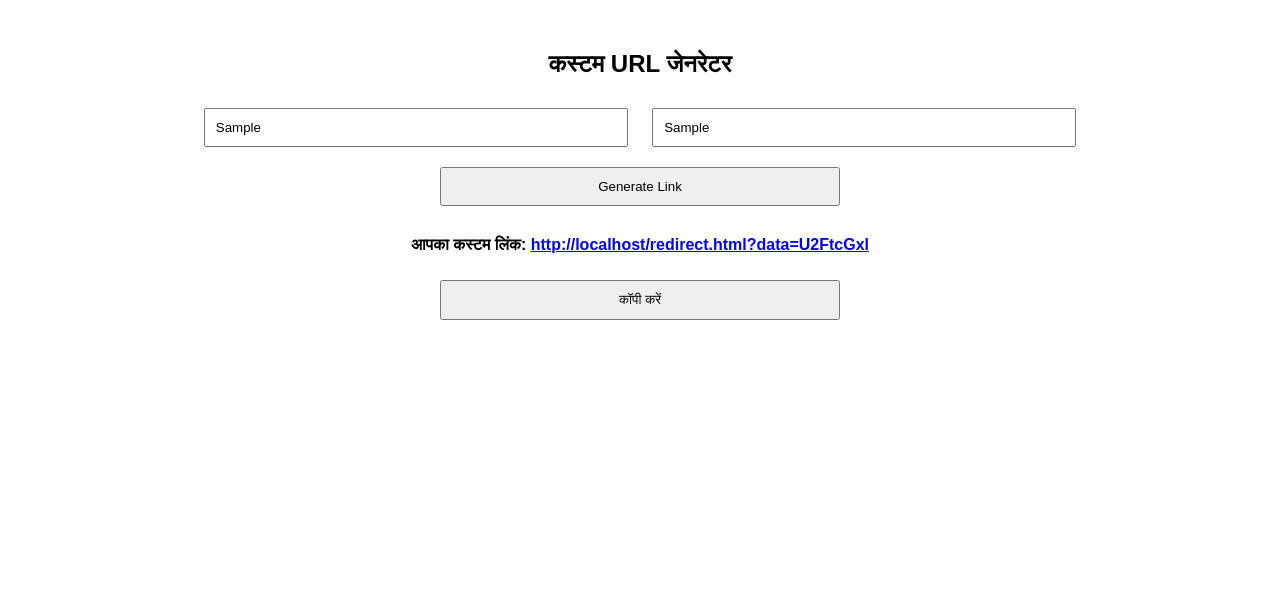
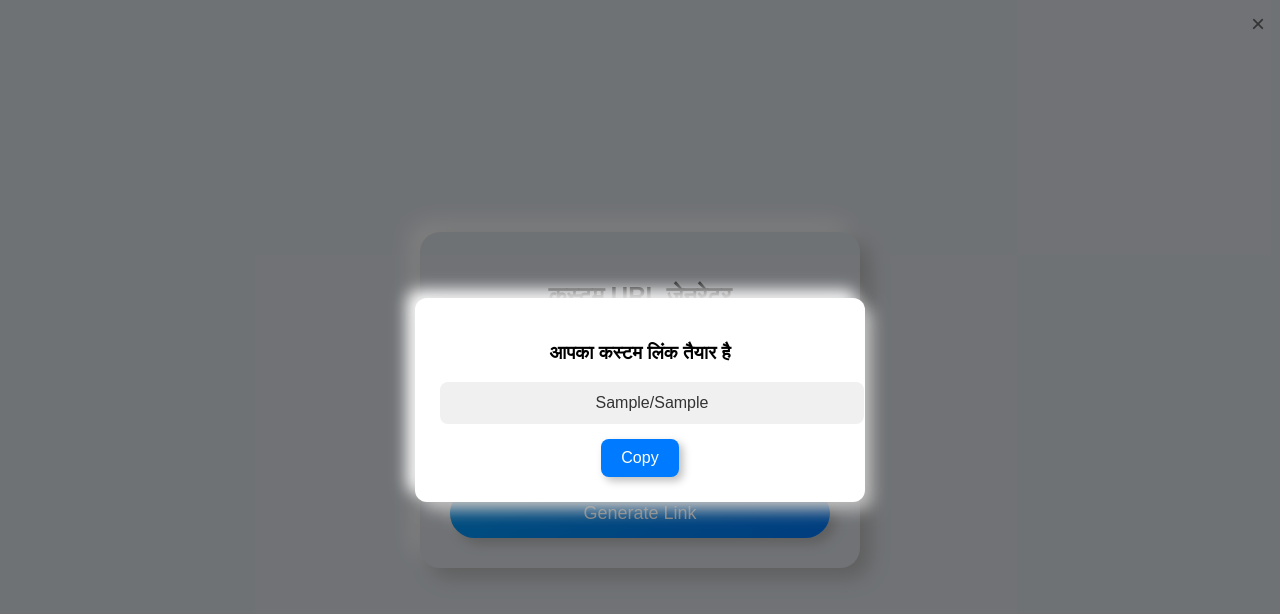
Before and after one commit to workhardparttime/Owngeneretlink, a plain HTML site: page index.html in a window 1280 px wide. Both pictures are taken after typing "Sample", "Sample" into the empty fields and a click on the button "Generate Link". Drawn offline with Linux system fonts and the light colour scheme.

Commit message:
Update index.html

```diff
--- a/index.html
+++ b/index.html
@@ -1,48 +1,196 @@
 <!DOCTYPE html>
-<html lang="en">
+<html lang="hi">
 <head>
     <meta charset="UTF-8">
     <meta name="viewport" content="width=device-width, initial-scale=1.0">
-    <title>Custom URL Generator</title>
+    <title>कस्टम URL जेनरेटर</title>
     <style>
-        body { font-family: Arial, sans-serif; text-align: center; margin: 50px; }
-        input, button { padding: 10px; margin: 10px; width: 80%; max-width: 400px; }
-        #generatedLink { margin-top: 20px; font-weight: bold; }
+        body {
+            font-family: 'Poppins', sans-serif;
+            background: #e0e5ec;
+            display: flex;
+            justify-content: center;
+            align-items: center;
+            height: 100vh;
+            margin: 0;
+        }
+
+        .container {
+            background: #e0e5ec;
+            padding: 30px;
+            border-radius: 20px;
+            box-shadow: 10px 10px 20px #bebebe, -10px -10px 20px #ffffff;
+            text-align: center;
+            width: 380px;
+        }
+
+        h2 {
+            font-size: 24px;
+            font-weight: bold;
+            color: #333;
+            margin-bottom: 20px;
+        }
+
+        .input-box {
+            display: flex;
+            align-items: center;
+            background: #e0e5ec;
+            border-radius: 30px;
+            padding: 10px;
+            margin: 10px 0;
+            box-shadow: inset 5px 5px 10px #bebebe, inset -5px -5px 10px #ffffff;
+            transition: all 0.3s ease-in-out;
+        }
+
+        input {
+            border: none;
+            outline: none;
+            background: none;
+            flex: 1;
+            padding: 12px;
+            font-size: 16px;
+            color: #333;
+        }
+
+        .tag {
+            background: #007bff;
+            color: white;
+            border: none;
+            padding: 8px 15px;
+            border-radius: 20px;
+            font-size: 14px;
+            cursor: pointer;
+            box-shadow: 2px 2px 5px #bebebe, -2px -2px 5px #ffffff;
+        }
+
+        .generate-btn {
+            background: linear-gradient(145deg, #009dff, #007bff);
+            color: white;
+            border: none;
+            padding: 14px;
+            width: 100%;
+            border-radius: 30px;
+            font-size: 18px;
+            cursor: pointer;
+            margin-top: 15px;
+            box-shadow: 6px 6px 12px #bebebe, -6px -6px 12px #ffffff;
+        }
+
+        /* पॉपअप (Modal) स्टाइल */
+        .popup {
+            display: none;
+            position: fixed;
+            left: 0;
+            top: 0;
+            width: 100%;
+            height: 100%;
+            background: rgba(0, 0, 0, 0.5);
+            justify-content: center;
+            align-items: center;
+        }
+
+        .popup-content {
+            background: #ffffff;
+            padding: 25px;
+            border-radius: 12px;
+            text-align: center;
+            width: 80%;
+            max-width: 400px;
+            box-shadow: 8px 8px 16px #bebebe, -8px -8px 16px #ffffff;
+            animation: fadeIn 0.3s ease-in-out;
+        }
+
+        @keyframes fadeIn {
+            from { opacity: 0; transform: scale(0.9); }
+            to { opacity: 1; transform: scale(1); }
+        }
+
+        .close {
+            position: absolute;
+            top: 10px;
+            right: 15px;
+            font-size: 24px;
+            cursor: pointer;
+            color: #333;
+        }
+
+        .popup-content input {
+            width: 100%;
+            padding: 12px;
+            border: none;
+            outline: none;
+            background: #f0f0f0;
+            border-radius: 8px;
+            text-align: center;
+            font-size: 16px;
+        }
+
+        .popup-content button {
+            margin-top: 15px;
+            padding: 10px 20px;
+            background: #007bff;
+            color: white;
+            border: none;
+            border-radius: 8px;
+            font-size: 16px;
+            cursor: pointer;
+            box-shadow: 4px 4px 8px #bebebe, -4px -4px 8px #ffffff;
+        }
     </style>
 </head>
 <body>
 
+<div class="container">
     <h2>कस्टम URL जेनरेटर</h2>
 
-    <input type="text" id="userURL" placeholder="अपना URL डालें (http://balma.netlify.app)">
+    <div class="input-box">
+        <input type="text" id="userUrl" placeholder="अपना URL डालें (http://balma.netlify.app)">
+        <button class="tag">URL</button>
+    </div>
+
+    <div class="input-box">
         <input type="text" id="channelName" placeholder="अपना चैनल नाम डालें">
-    <button onclick="generateLink()">Generate Link</button>
+    </div>
 
-    <div id="generatedLink"></div>
+    <button class="generate-btn" onclick="generateCustomLink()">Generate Link</button>
+</div>
+
+<!-- पॉपअप -->
+<div id="popup" class="popup">
+    <div class="popup-content">
+        <span class="close" onclick="closePopup()">&times;</span>
+        <h3>आपका कस्टम लिंक तैयार है</h3>
+        <input type="text" id="generatedLink" readonly>
+        <button onclick="copyToClipboard()">Copy</button>
+    </div>
+</div>
 
 <script>
-        function generateLink() {
-            let userURL = document.getElementById("userURL").value;
-            let channelName = document.getElementById("channelName").value;
+    function generateCustomLink() {
+        var userUrl = document.getElementById("userUrl").value.trim();
+        var channelName = document.getElementById("channelName").value.trim();
 
-            if (userURL === "" || channelName === "") {
+        if (userUrl === "" || channelName === "") {
             alert("कृपया सभी फ़ील्ड भरें!");
             return;
         }
 
-            let encodedURL = btoa(userURL); // Base64 Encode
-            let customLink = window.location.origin + "/redirect.html?data=" + encodedURL;
+        var customLink = userUrl + "/" + encodeURIComponent(channelName);
+        document.getElementById("generatedLink").value = customLink;
 
-            document.getElementById("generatedLink").innerHTML = `
-                <p>आपका कस्टम लिंक: <a href="${customLink}" target="_blank">${customLink}</a></p>
-                <button onclick="copyLink('${customLink}')">कॉपी करें</button>
-            `;
+        document.getElementById("popup").style.display = "flex";
     }
 
-        function copyLink(link) {
-            navigator.clipboard.writeText(link).then(() => {
+    function closePopup() {
+        document.getElementById("popup").style.display = "none";
+    }
+
+    function copyToClipboard() {
+        var copyText = document.getElementById("generatedLink");
+        copyText.select();
+        copyText.setSelectionRange(0, 99999);
+        document.execCommand("copy");
         alert("लिंक कॉपी हो गया!");
-            });
     }
 </script>
 
```
Lines whose indentation alone changed are shown as unchanged.
